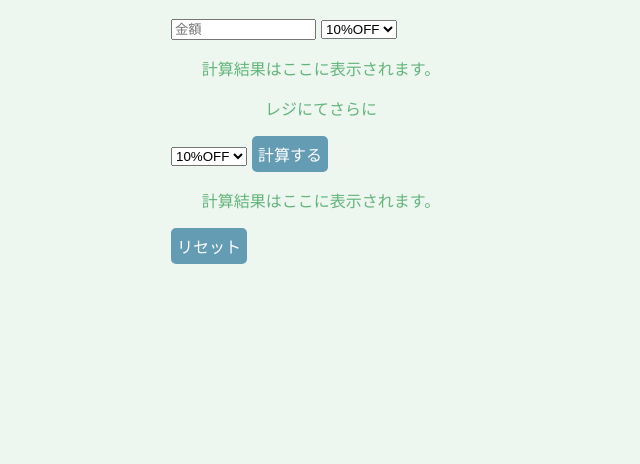
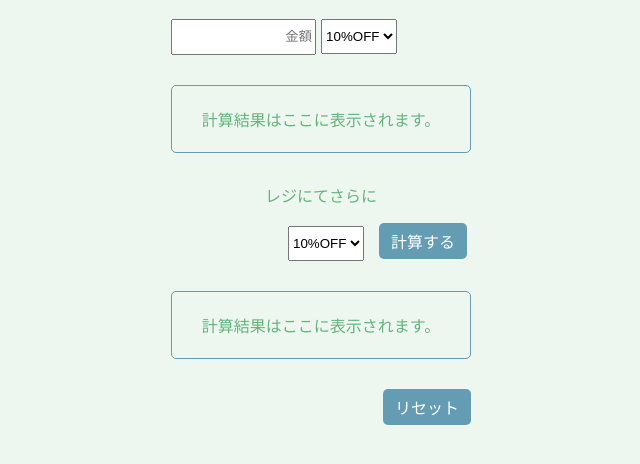
Before and after one commit to shuno-web/timesale-calc, a plain HTML site: page index.html in a window 1280 px wide. Shown: the part 70-534 px from the top of the page, without its empty margins (319-959 px from the left). Drawn offline with Linux system fonts and the light colour scheme.

Commit message:
Update styles.css

```diff
--- a/styles.css
+++ b/styles.css
@@ -1,6 +1,32 @@
+@charset "utf-8";
+
 body {
   font-family: Verdana, sans-serif;
+  font-size: 16px;
   background: hsl(138, 40%, 95%);
+}
+
+h1, p {
+  text-align: center;
+  color: hsl(138, 35%, 55%)
+}
+
+#price {
+  height: 30px;
+  text-align: right;
+}
+
+#per1, #per2 {
+  height: 35px;
+}
+
+#per2 {
+  margin-left: 117px;
+  margin-right: 10px;
+}
+
+#reset {
+  float: right;
 }
 
 .container {
@@ -8,8 +34,8 @@ body {
   margin: 0 auto;
 }
 
-.input-area {
-  height: 50px;
+.input-area1, .input-area2 {
+  margin-bottom: 30px;
 }
 
 .btn {
@@ -18,16 +44,16 @@ body {
   border-radius: 5px;
   color: white;
   cursor: pointer;
-  padding: 6px;
+  padding: 6px 12px;
 }
 
-h1, p {
-  text-align: center;
-  color: hsl(138, 35%, 55%)
+.result-area1, .result-area2 {
+  padding: 5px;
+  border: 1px solid hsl(198, 35%,55%);
+  border-radius: 5px;
+  margin-bottom:30px;
 }
 
-.result-area {
-  padding: 5px;
-  border: 1px solid hsl(198, 40%, 95%);
-  border-radius: 5px;
+.result-area1 {
+  margin-bottom: 30px;
 }
```
